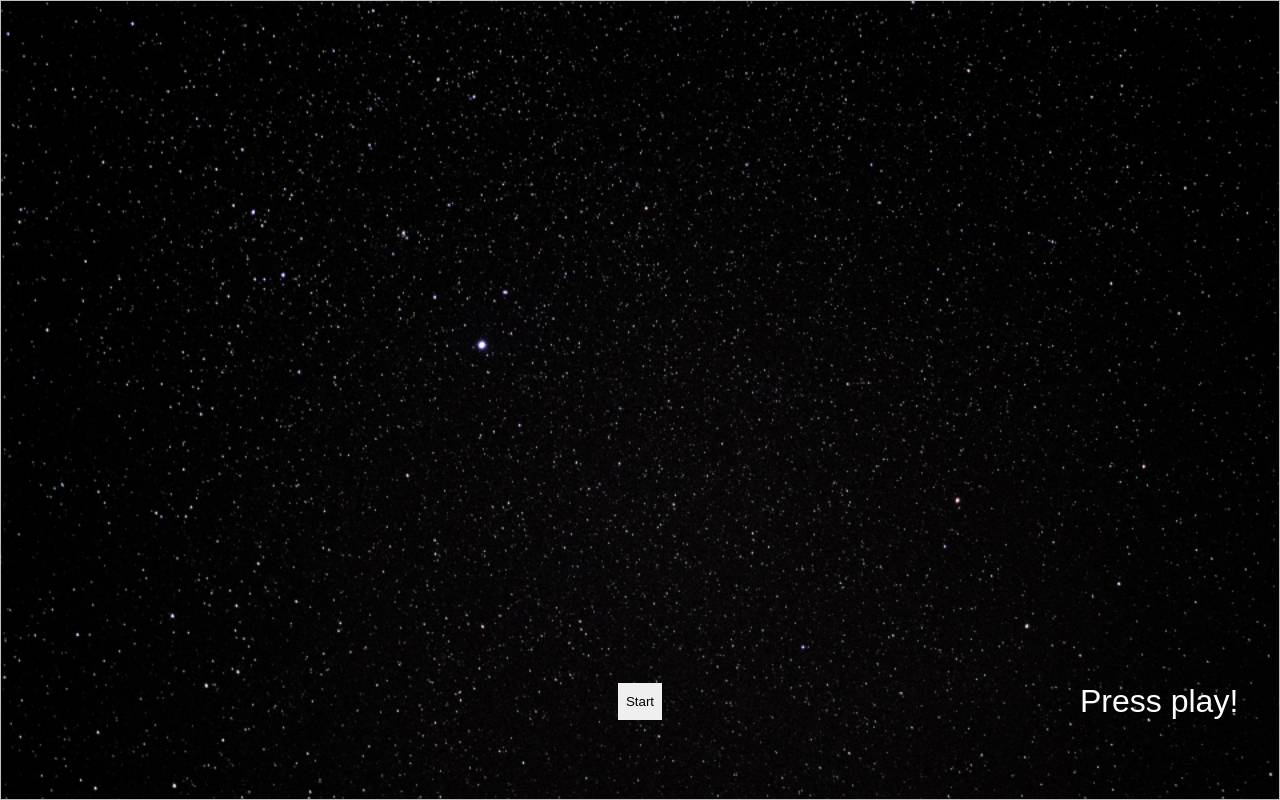
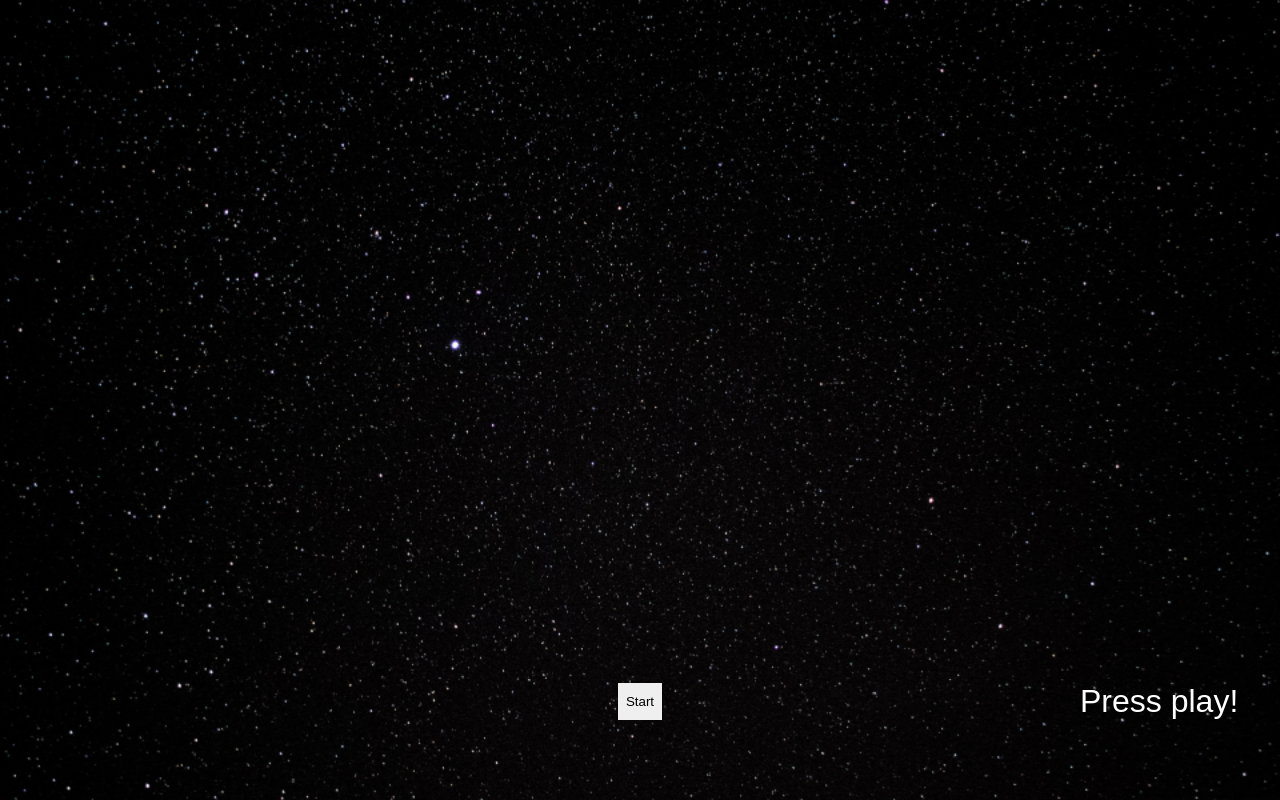
Before and after one commit to DanilAnt/arcanoid_ts, a website built with Parcel: page docs/index.html in a window 1280 px wide. Built offline with nearby package versions, Linux system fonts and the light colour scheme.

Commit message:
safari style

```diff
--- a/docs/index.html
+++ b/docs/index.html
@@ -1,99 +1 @@
-<!DOCTYPE html>
-<html lang="en">
-  <head>
-    <meta charset="UTF-8">
-    <title>Typescript App</title>
-  </head>
-  <body>
-    <div id="main" class="main">
-      <canvas id="playField" width="100%" height="100%"></canvas>
-      <img id="background">
-      <div id="display">
-        <div id="score"></div>
-        <button id="start" style="padding: 8px">Start</button>
-        <div id="info">Press play!</div>
-      </div>
-    </div>
-    <script src="/src.77de5100.js"></script>
-  </body>
-  <style>*{
-      margin: 0;
-      padding: 0;
-      box-sizing: border-box;
-      border: none;
-      border-top: none;
-      border-bottom: none;
-      border-left: none;
-      border-right: none;
-    }
-    :root {
-      --width: 1000px;
-      --height: 650px;
-    }
-
-    #main {
-      position: relative;
-      overflow: hidden;
-
-      height: 100%;
-
-      margin: 0 auto;
-      /* width: var(--width); */
-      font-size: 32px;
-      font-family: Arial, Helvetica, sans-serif;
-    }
-    html {
-     background-image: url(/background.0063873b.png);
-        -webkit-background-size: cover;
-        -moz-background-size: cover;
-        -o-background-size: cover;
-        background-size: cover;
-    }
-    html,
-body {
-    overflow: hidden;
-    position: relative;
-    height: 100%;
-}
-
-    canvas {
-
-      position: absolute;
-      left: 0;
-      top: 0;
-      z-index: 10;
-      pointer-events:  none;
-
-    }
-
-    img{
-      width: 100%;
-      height: 100%;
-      object-fit: cover;
-      pointer-events: none;
-    }
-    #display {
-      position: absolute;
-      bottom: 10%;
-      display: flex;
-      justify-content: space-between;
-      width:100%;
-      z-index: 11;
-    }
-
-    #score,
-    #info {
-      color: #fff;
-      width: 200px;
-    }
-
-    *{
-    -moz-user-select: none;
-    -o-user-select:none;
-    -khtml-user-select: none;
-    -webkit-user-select: none;
-    -ms-user-select: none;
-     user-select: none;
-
-}</style>
-</html>
+<!DOCTYPE html><html lang="en"><head><meta charset="UTF-8"><title>Typescript App</title></head><body> <div id="main" class="main"> <canvas id="playField" width="100%" height="100%"></canvas> <img id="background" src="background.70ae17ef.png"> <div id="display"> <div id="score"></div> <button id="start" style="padding:8px">Start</button> <div id="info">Press play!</div> </div> </div> <script src="src.8b98247b.js"></script> </body><style>*{margin:0;padding:0;box-sizing:border-box;border:none}:root{--width:1000px;--height:650px}#main{margin:0 auto;font-size:32px;font-family:Arial,Helvetica,sans-serif}#main,body,html{position:relative;overflow:hidden;height:100%}canvas{position:absolute;z-index:10}canvas,img{left:0;top:0;pointer-events:none}img{position:fixed;width:100vw;height:100vh;object-fit:cover}#display{position:absolute;bottom:10%;display:flex;justify-content:space-between;width:100%;z-index:11}#info,#score{color:#fff;width:200px}*{-moz-user-select:none;-o-user-select:none;-khtml-user-select:none;-webkit-user-select:none;-ms-user-select:none;user-select:none}</style></html>
```
Also changed, not shown: src/index.html (+9 -10 lines), dist/index.html.
